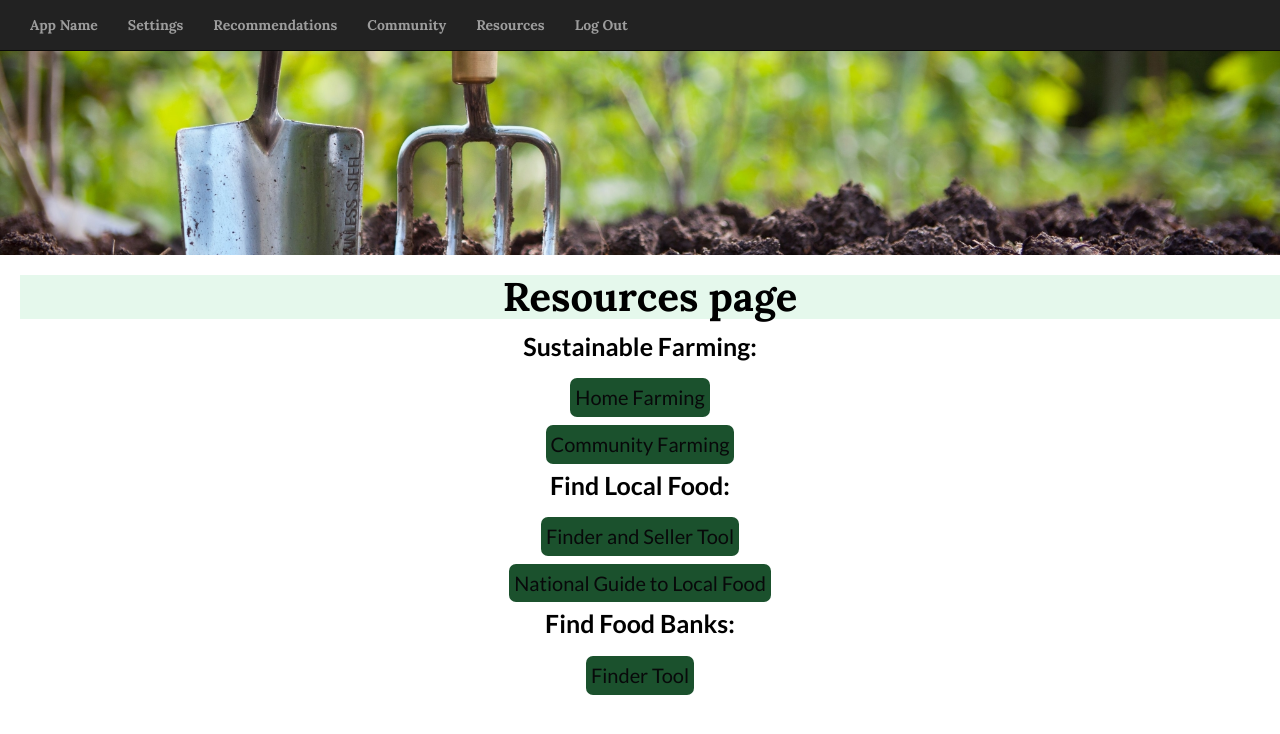
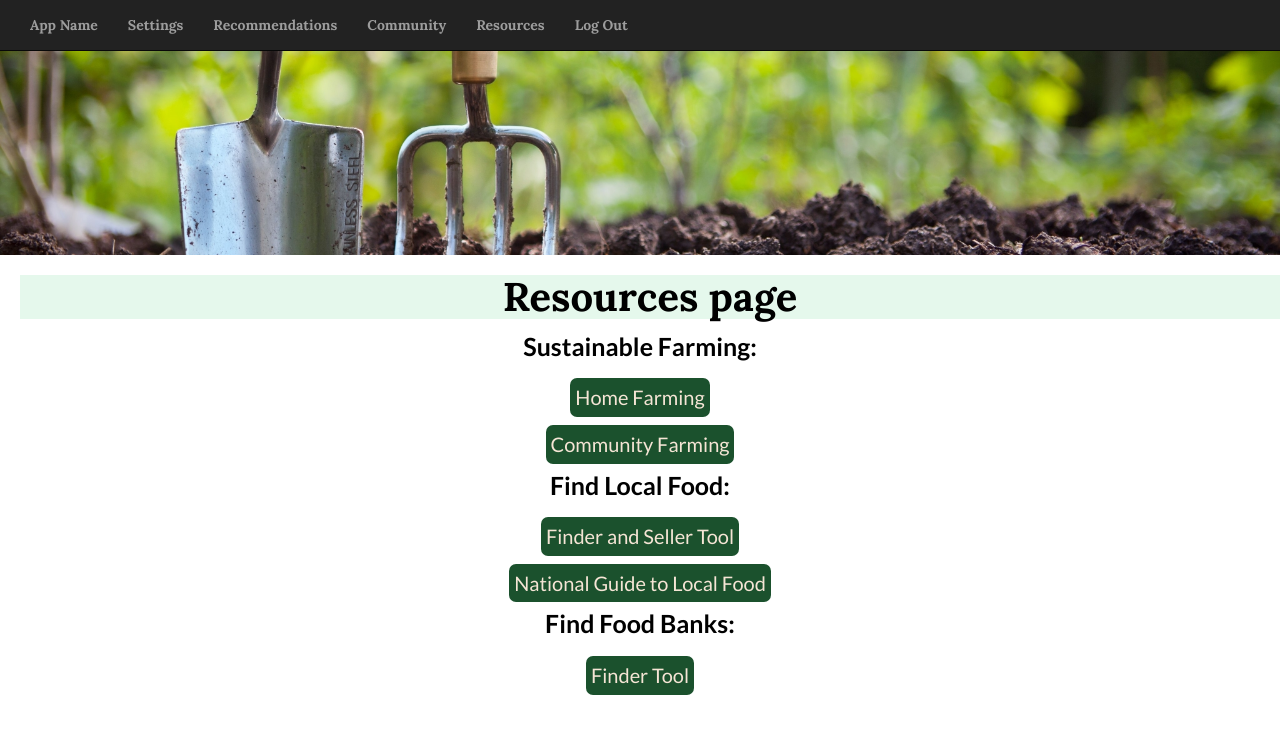
Before and after one commit to esha-sidhu/QWER-Hacks-2023, a React (Create React App) app in the folder qwer-hacks-app/: page /resources in a window 1280 px wide. Shown: the top 734 px of the page. Built offline with nearby package versions, Linux system fonts and the light colour scheme; a web font is replaced by a local one.

Commit message:
Update resources.css
minor change to styling of resources.css

```diff
--- a/qwer-hacks-app/src/styles/resources.css
+++ b/qwer-hacks-app/src/styles/resources.css
@@ -15,7 +15,7 @@ html a.button {
     background-color: #1B512D;
     border-radius: 7px;
     border: 0px solid #764248;
-    color: #08090A;
+    color: #f5e5d5;
     margin: 4px;
     font-size: 20px;
     padding: 5px 5px;
```
